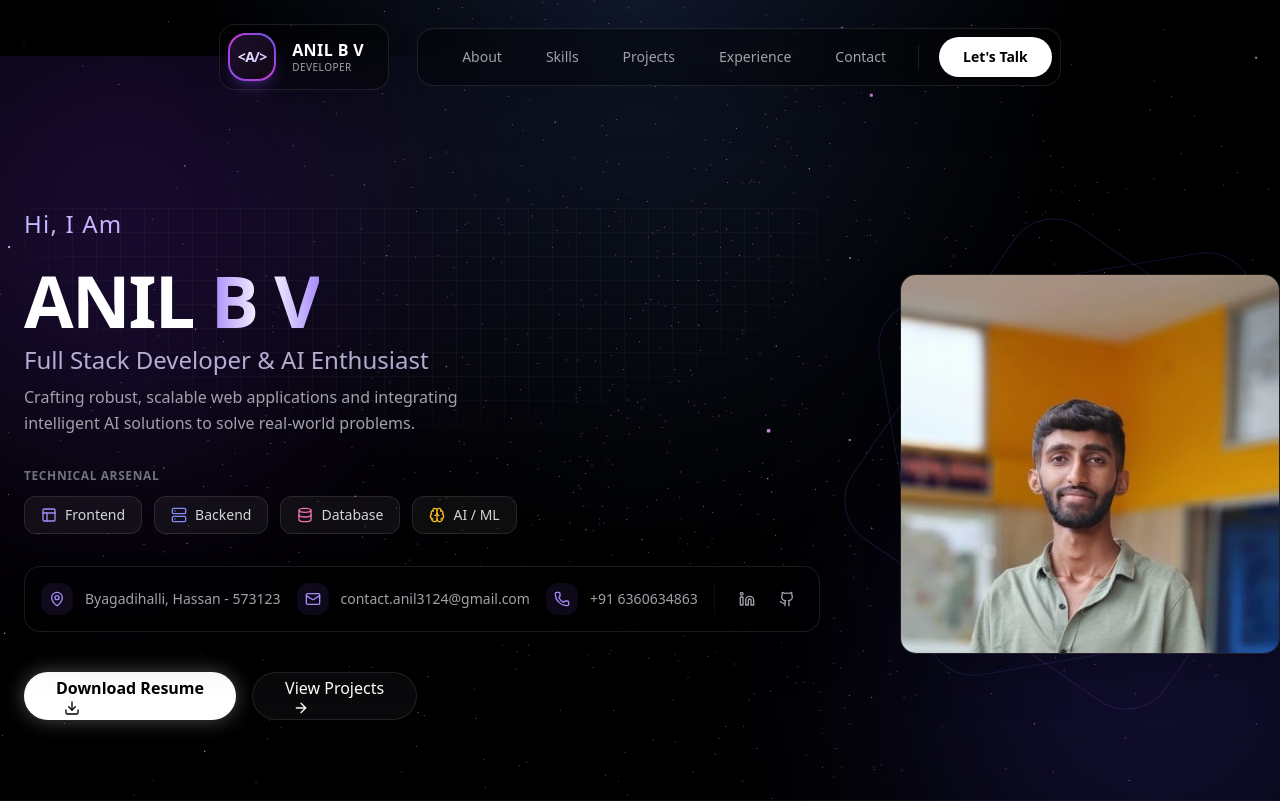
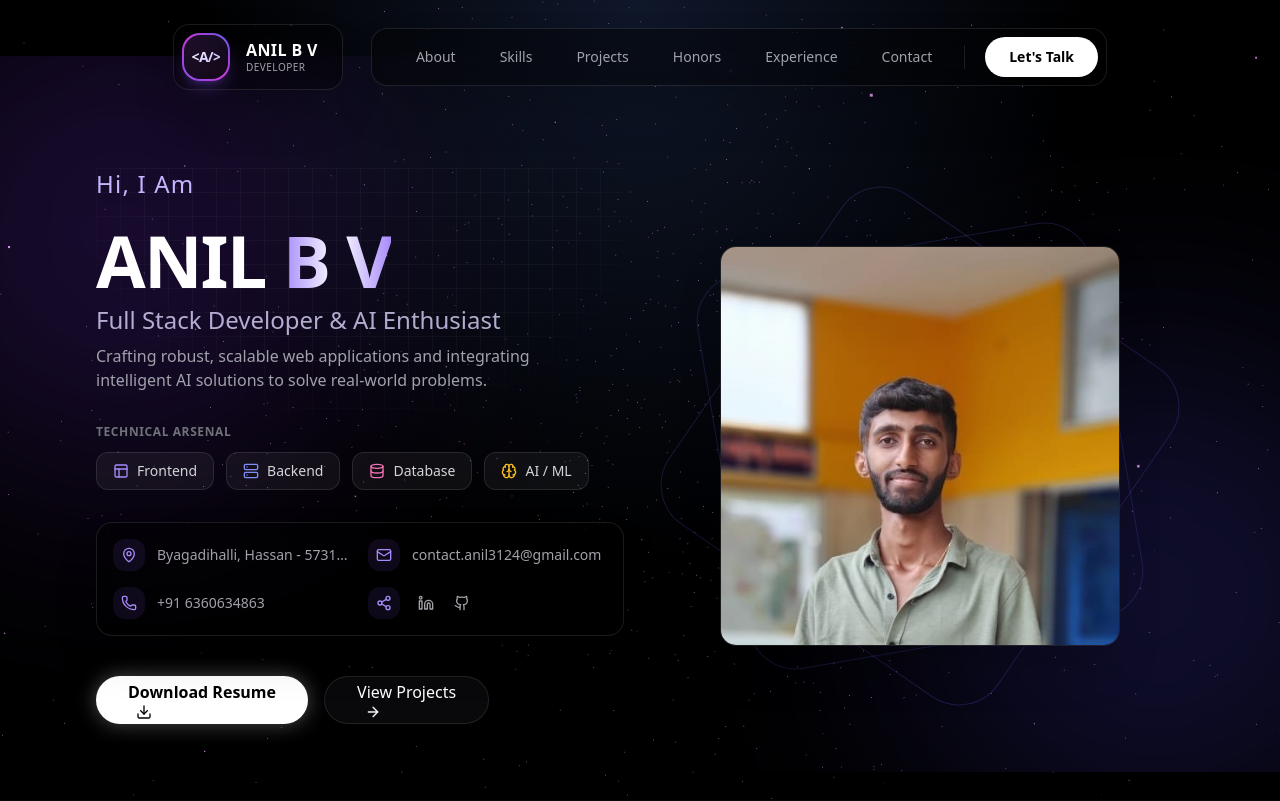
Before and after one commit to AnilGowdaBV/my-portfolio, a React (Vite) app: page / in a window 1280 px wide. Shown: the top 801 px of the page. Built offline with nearby package versions, Linux system fonts and the light colour scheme.

Commit message:
final updation

```diff
--- a/src/components/Hero.tsx
+++ b/src/components/Hero.tsx
@@ -5,15 +5,15 @@ import avatar from "@/assets/profile.jpg";
 
 export function Hero() {
     return (
-        <section className="relative min-h-screen flex items-center justify-center overflow-hidden pt-20 pb-16">
+        <section className="relative w-full min-h-[70vh] flex items-center justify-center overflow-x-hidden pt-28 pb-12">
             {/* Background Atmosphere */}
             <div className="absolute top-0 left-0 w-full h-full overflow-hidden pointer-events-none">
                 <div className="absolute top-[-10%] left-[-10%] w-[500px] h-[500px] bg-violet-600/20 rounded-full blur-[120px] mix-blend-screen" />
                 <div className="absolute bottom-[-10%] right-[-10%] w-[500px] h-[500px] bg-indigo-600/20 rounded-full blur-[120px] mix-blend-screen" />
             </div>
 
-            <div className="container px-4 md:px-6 z-10">
-                <div className="grid grid-cols-1 lg:grid-cols-[1.2fr_0.8fr] gap-12 md:gap-20 items-center">
+            <div className="w-full max-w-[95%] lg:max-w-[90%] mx-auto px-4 md:px-8 z-10">
+                <div className="grid grid-cols-1 lg:grid-cols-2 gap-12 lg:gap-8 items-center">
 
                     {/* Left Column: Text Content */}
                     <motion.div
@@ -36,13 +36,13 @@ export function Hero() {
                             </motion.div>
 
                             <div className="space-y-2">
-                                <h1 className="text-5xl md:text-7xl font-bold tracking-tight text-white leading-tight">
+                                <h1 className="text-4xl sm:text-5xl lg:text-6xl xl:text-7xl font-bold tracking-tight text-white leading-tight">
                                     ANIL <span className="text-transparent bg-clip-text bg-gradient-to-r from-violet-400 via-white to-violet-400 animate-gradient-x">B V</span>
                                 </h1>
-                                <p className="text-xl md:text-2xl font-medium text-violet-200/80">
+                                <p className="text-lg md:text-xl lg:text-2xl font-medium text-violet-200/80">
                                     Full Stack Developer & AI Enthusiast
                                 </p>
-                                <p className="text-base text-zinc-400 max-w-lg mx-auto lg:mx-0 leading-relaxed">
+                                <p className="text-sm md:text-base text-zinc-400 max-w-lg mx-auto lg:mx-0 leading-relaxed">
                                     Crafting robust, scalable web applications and integrating intelligent AI solutions to solve real-world problems.
                                 </p>
                             </div>
@@ -71,9 +71,9 @@ export function Hero() {
                             </div>
                         </div>
 
-                        {/* Contact Info Card - Full Width Horizontal */}
+                        {/* Contact Info Card - Adaptive Grid */}
                         <div className="glass-card p-4 mx-auto lg:mx-0 w-full backdrop-blur-md border-white/5 bg-white/5 rounded-2xl relative group hover:border-violet-500/30 transition-colors">
-                            <div className="flex flex-col lg:flex-row gap-4 lg:items-center lg:justify-between text-sm">
+                            <div className="grid grid-cols-1 sm:grid-cols-2 gap-4 text-sm">
 
                                 {/* Address */}
                                 <div className="flex items-center gap-3 text-zinc-400 hover:text-white transition-colors min-w-0 cursor-default">
@@ -83,7 +83,6 @@ export function Hero() {
                                     <span className="truncate">Byagadihalli, Hassan - 573123</span>
                                 </div>
 
-                                {/* Email */}
                                 {/* Email */}
                                 <div className="flex items-center gap-3 text-zinc-400 hover:text-white transition-colors min-w-0 cursor-default">
                                     <div className="p-2 shrink-0 rounded-lg bg-violet-500/10 text-violet-400">
@@ -101,13 +100,18 @@ export function Hero() {
                                 </div>
 
                                 {/* Socials */}
-                                <div className="flex items-center gap-2 border-t lg:border-t-0 lg:border-l border-white/5 pt-2 lg:pt-0 lg:pl-4 mt-2 lg:mt-0">
-                                    <a href="https://www.linkedin.com/in/anil-bv-2704a8351" target="_blank" rel="noreferrer" className="p-2 rounded-lg hover:bg-white/5 text-zinc-400 hover:text-white transition-colors">
-                                        <Icons.linkedin className="w-4 h-4" />
-                                    </a>
-                                    <a href="https://www.google.com" target="_blank" rel="noreferrer" className="p-2 rounded-lg hover:bg-white/5 text-zinc-400 hover:text-white transition-colors">
-                                        <Icons.github className="w-4 h-4" />
-                                    </a>
+                                <div className="flex items-center gap-3 text-zinc-400 hover:text-white transition-colors min-w-0">
+                                    <div className="p-2 shrink-0 rounded-lg bg-violet-500/10 text-violet-400">
+                                        <Icons.share className="w-4 h-4" />
+                                    </div>
+                                    <div className="flex items-center gap-2">
+                                        <a href="https://www.linkedin.com/in/anil-bv-2704a8351" target="_blank" rel="noreferrer" className="p-1.5 rounded-md hover:bg-white/10 transition-colors">
+                                            <Icons.linkedin className="w-4 h-4" />
+                                        </a>
+                                        <a href="https://www.google.com" target="_blank" rel="noreferrer" className="p-1.5 rounded-md hover:bg-white/10 transition-colors">
+                                            <Icons.github className="w-4 h-4" />
+                                        </a>
+                                    </div>
                                 </div>
                             </div>
                         </div>
@@ -135,7 +139,7 @@ export function Hero() {
                         transition={{ duration: 0.8 }}
                         className="relative flex justify-center order-1 lg:order-2"
                     >
-                        <div className="relative w-[280px] h-[280px] md:w-[380px] md:h-[380px]">
+                        <div className="relative w-full max-w-[280px] md:max-w-[400px] aspect-square">
                             {/* Rotating Ring */}
                             <motion.div
                                 animate={{ rotate: 360 }}
--- a/src/components/Icons.tsx
+++ b/src/components/Icons.tsx
@@ -33,7 +33,8 @@ import {
     ArrowLeft,
     ArrowRight,
     Download,
-    Eye
+    Eye,
+    Share2
 } from "lucide-react";
 
 export const Icons = {
@@ -70,5 +71,6 @@ export const Icons = {
     arrowLeft: ArrowLeft,
     arrowRight: ArrowRight,
     download: Download,
-    eye: Eye
+    eye: Eye,
+    share: Share2
 };
--- a/src/components/Navbar.tsx
+++ b/src/components/Navbar.tsx
@@ -14,6 +14,7 @@ export function Navbar() {
         { name: "About", href: "#about" },
         { name: "Skills", href: "#skills" },
         { name: "Projects", href: "#projects" },
+        { name: "Honors", href: "#certifications" },
         { name: "Experience", href: "#experience" },
         { name: "Contact", href: "#contact" },
     ];
@@ -58,8 +59,8 @@ export function Navbar() {
                         </div>
                     </motion.div>
 
-                    {/* Navigation Island - Links & Actions (Hidden on Mobile) */}
-                    <nav className="hidden md:flex items-center gap-1 pl-6 pr-2 py-2 rounded-full glass-card backdrop-blur-xl bg-black/40 border border-white/10 shadow-xl ml-4">
+                    {/* Navigation Island - Links & Actions (Hidden on Mobile/Tablet) */}
+                    <nav className="hidden lg:flex items-center gap-1 pl-6 pr-2 py-2 rounded-full glass-card backdrop-blur-xl bg-black/40 border border-white/10 shadow-xl ml-4">
                         {navLinks.map((link) => (
                             <a
                                 key={link.name}
@@ -80,11 +81,11 @@ export function Navbar() {
                         </Button>
                     </nav>
 
-                    {/* Mobile Menu Toggle (Visible only on Mobile) */}
+                    {/* Mobile Menu Toggle (Visible on Mobile/Tablet) */}
                     <Button
                         variant="outline"
                         size="icon"
-                        className="md:hidden rounded-full w-12 h-12 bg-black/40 border-white/10 backdrop-blur-md text-white hover:bg-white/10"
+                        className="lg:hidden rounded-full w-12 h-12 bg-black/40 border-white/10 backdrop-blur-md text-white hover:bg-white/10"
                         onClick={() => dispatch(toggleMobileMenu())}
                     >
                         {isMobileMenuOpen ? <Icons.close className="w-5 h-5" /> : <Icons.menu className="w-5 h-5" />}
@@ -99,7 +100,7 @@ export function Navbar() {
                         initial={{ opacity: 0 }}
                         animate={{ opacity: 1 }}
                         exit={{ opacity: 0 }}
-                        className="fixed inset-0 z-40 bg-black/80 backdrop-blur-2xl md:hidden flex flex-col items-center justify-center p-6"
+                        className="fixed inset-0 z-40 bg-black/80 backdrop-blur-2xl lg:hidden flex flex-col items-center justify-center p-6"
                     >
                         <nav className="flex flex-col items-center space-y-8 w-full max-w-sm">
                             {/* Mobile Brand for Context */}
```
